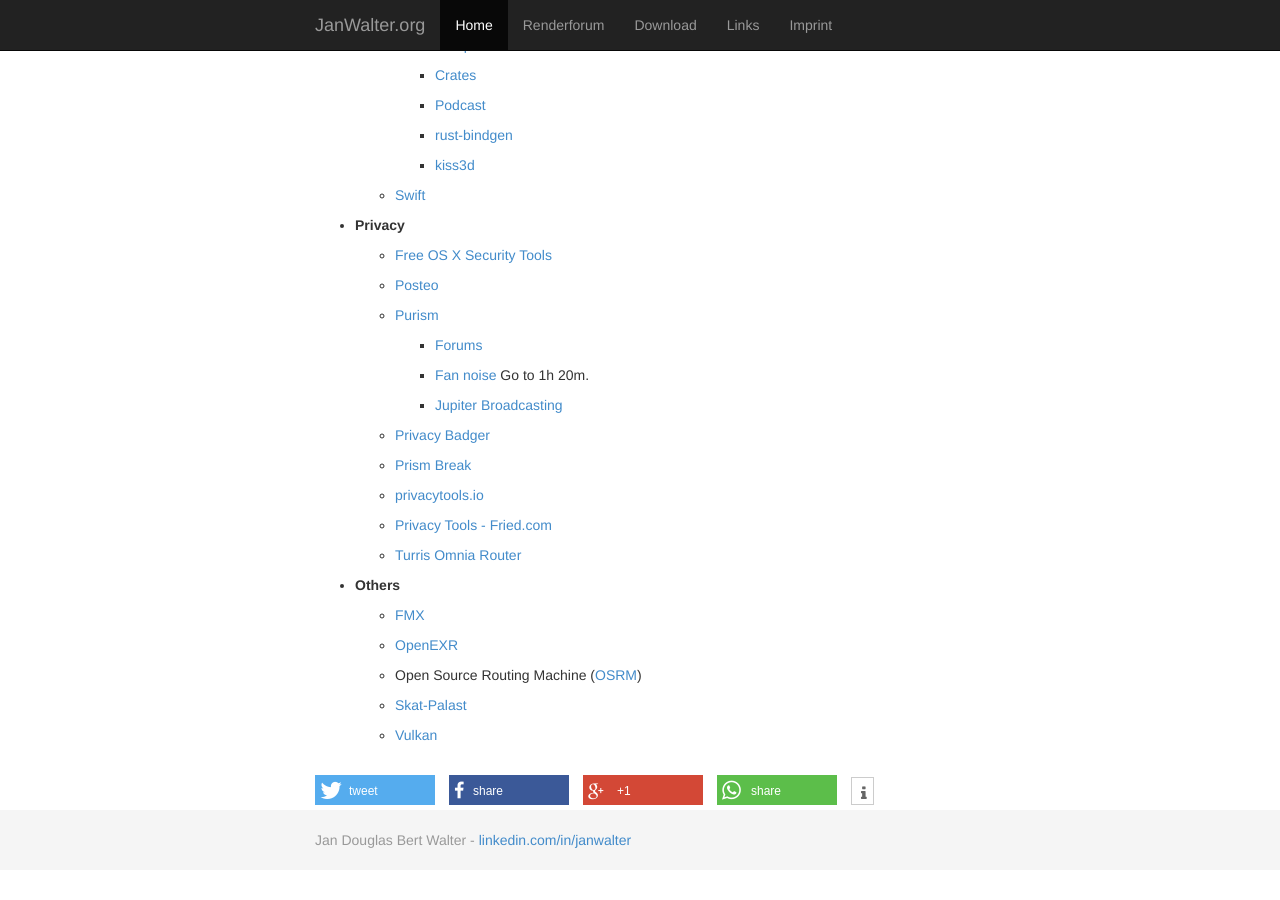
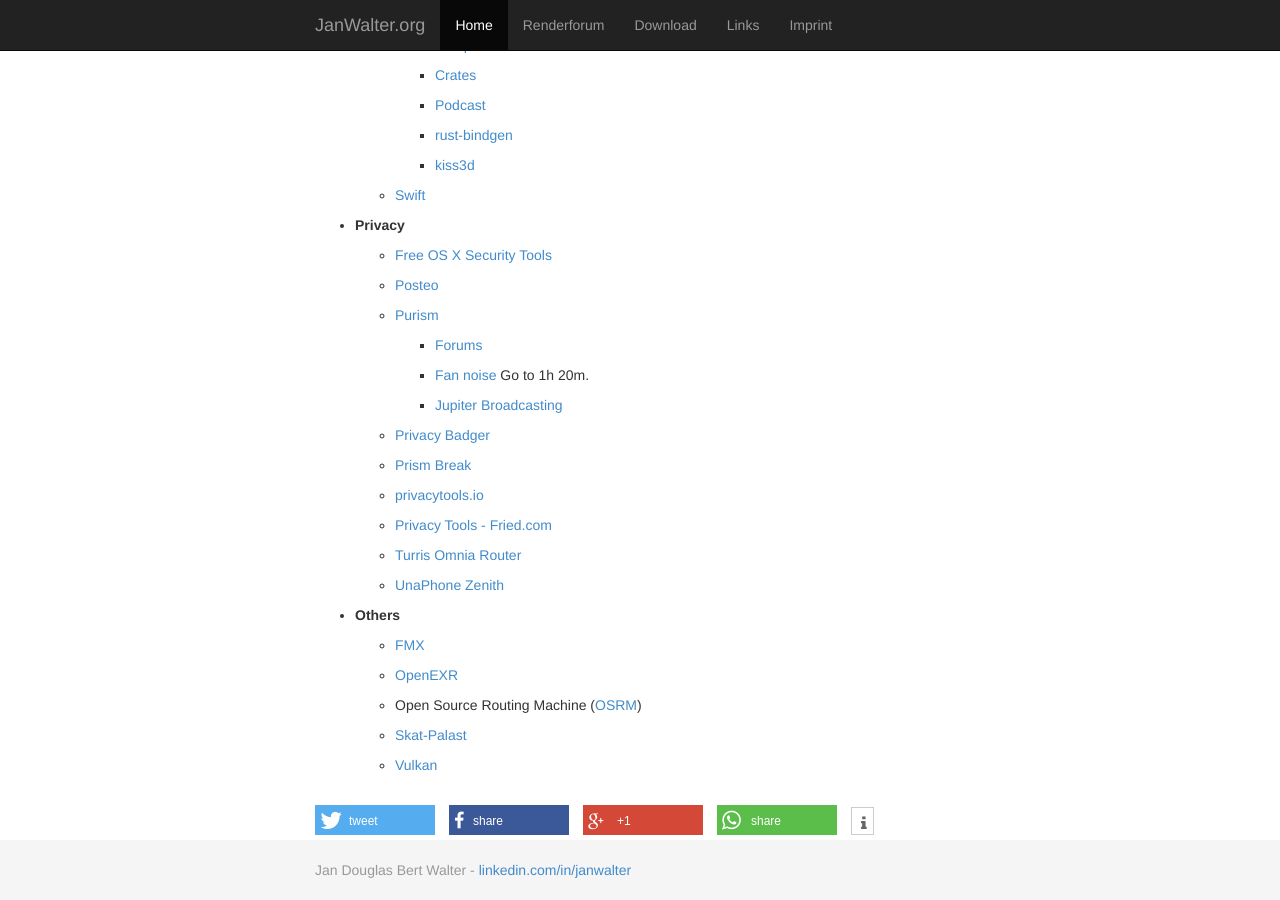
Before and after one commit to wahn/jan_walter_org, a Jekyll site: the page built from links/index.md, in a window 1280 px wide and 900 px high, scrolled down 2315 px. Built offline with Jekyll 4.4.1, drawn with Linux system fonts in a browser that asks for light colours; Markdown is read by kramdown in place of the engine named in the settings; before the commit the page ends 3185 px from its top, so only the background shows below that.

Commit message:
Link to Indigogo's UnaPhone Zenith.

```diff
--- a/links/index.md
+++ b/links/index.md
@@ -197,6 +197,8 @@
 
     - [Turris Omnia Router](https://www.indiegogo.com/projects/turris-omnia-hi-performance-open-source-router#)
 
+    - [UnaPhone Zenith](https://www.indiegogo.com/projects/unaphone-zenith-secure-and-private-smartphone#)
+
 * __Others__
 
     - [FMX](http://fmx.de)
```
